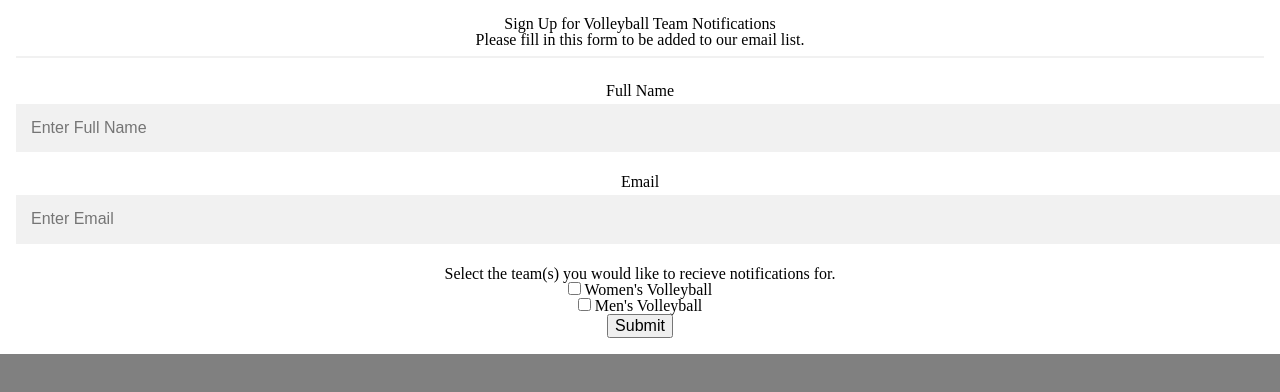
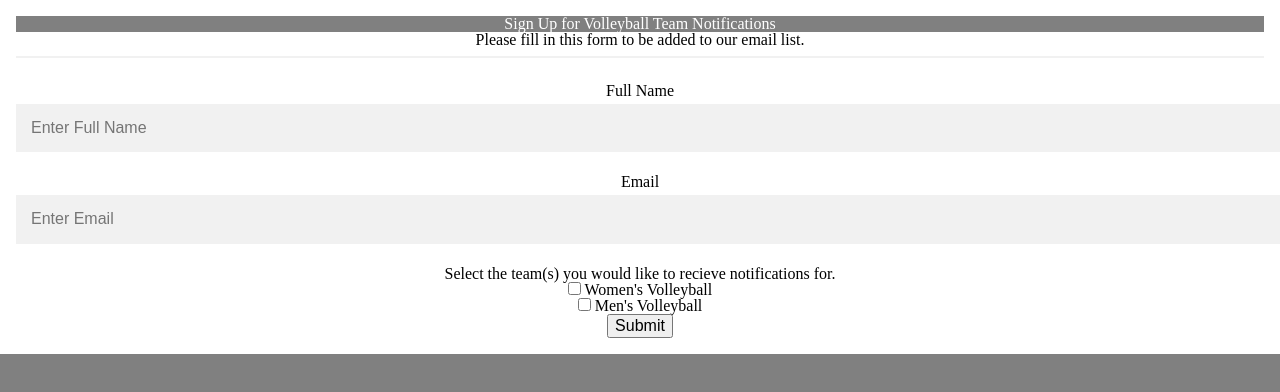
Before and after one commit to ITMD362-nfreund/Project1, a plain HTML site: page index.html in a window 1280 px wide. Drawn offline with Linux system fonts and the light colour scheme.

Commit message:
add to screen.css

```diff
--- a/css/screen.css
+++ b/css/screen.css
@@ -5,7 +5,13 @@ body {
 }
 
 h1 {
-    size: 80px;
+    display: block;
+    font-size: 40px;
+    text-align: center;
+    height: 10%;
+    padding-top: 5%;
+    color: white;
+    background-color: gray
 }
 
 .container {
```
